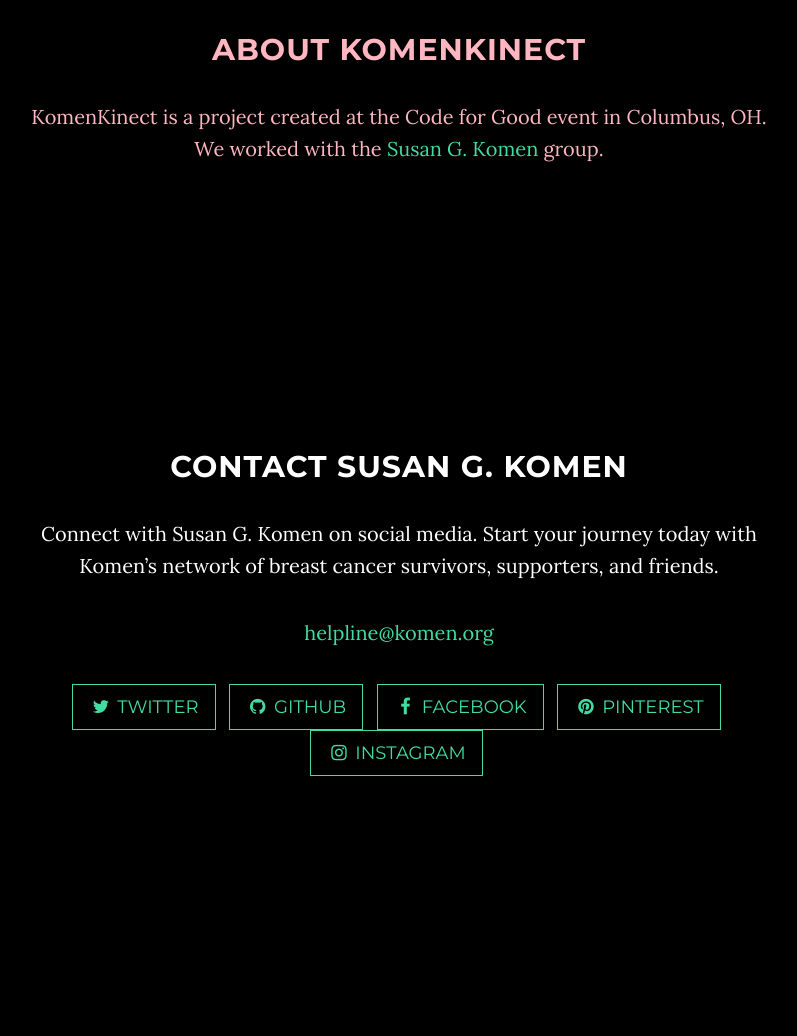
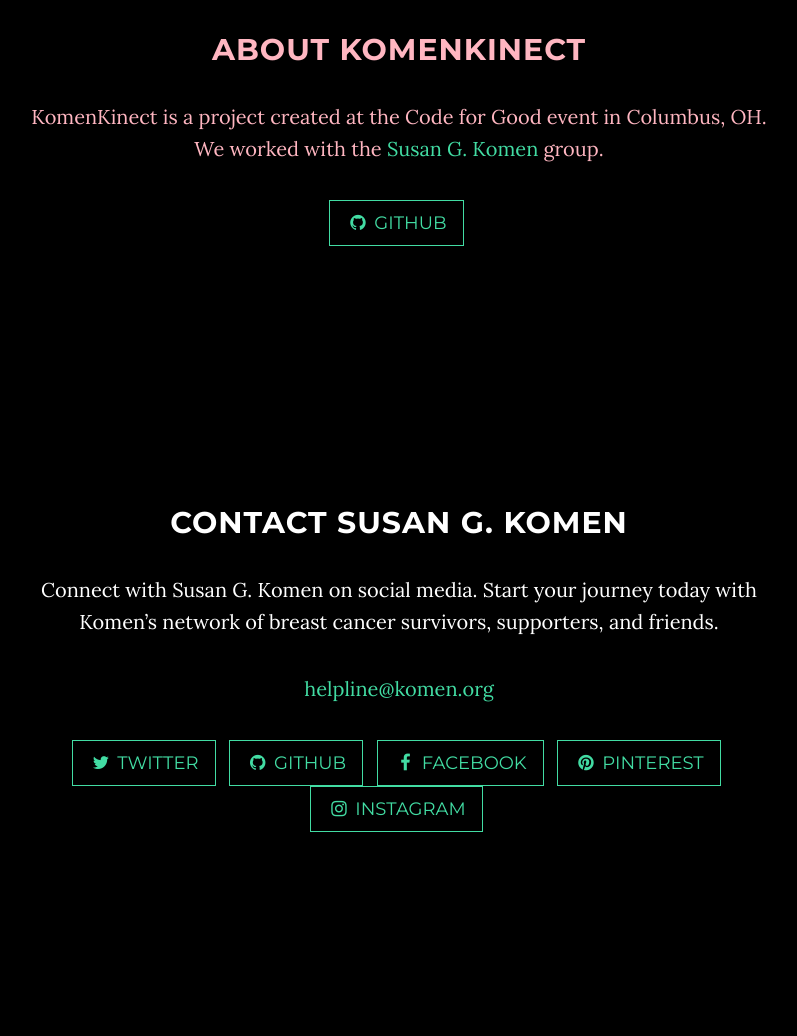
Before and after one commit to Columbus2016/team-5, a Python web app: template templates/index.html in a window 1280 px wide. Shown: the part 1017-2053 px from the top of the page, without its empty margins (241-1038 px from the left). Run offline with Jinja, Linux system fonts and the light colour scheme; the template is opened without the code that fills it, so the values that code supplies are empty; some libraries are stand-ins or nearby versions.

Commit message:
add github link and icon to the about section

```diff
--- a/templates/index.html
+++ b/templates/index.html
@@ -105,6 +105,12 @@
             <div style="color:lightpink"; class="col-lg-8 col-lg-offset-2">
                 <h2>About KomenKinect</h2>
                 <p>KomenKinect is a project created at the Code for Good event in Columbus, OH. We worked with the <a href="http://ww5.komen.org/">Susan G. Komen</a> group.
+
+                <ul class="list-inline banner-social-buttons">
+                    <li>
+                        <a href="https://github.com/IronSummitMedia/startbootstrap" class="btn btn-default btn-lg"><i class="fa fa-github fa-fw"></i> <span class="network-name">Github</span></a>
+                    </li>
+                </ul>
             </div>
         </div>
     </section>
```
